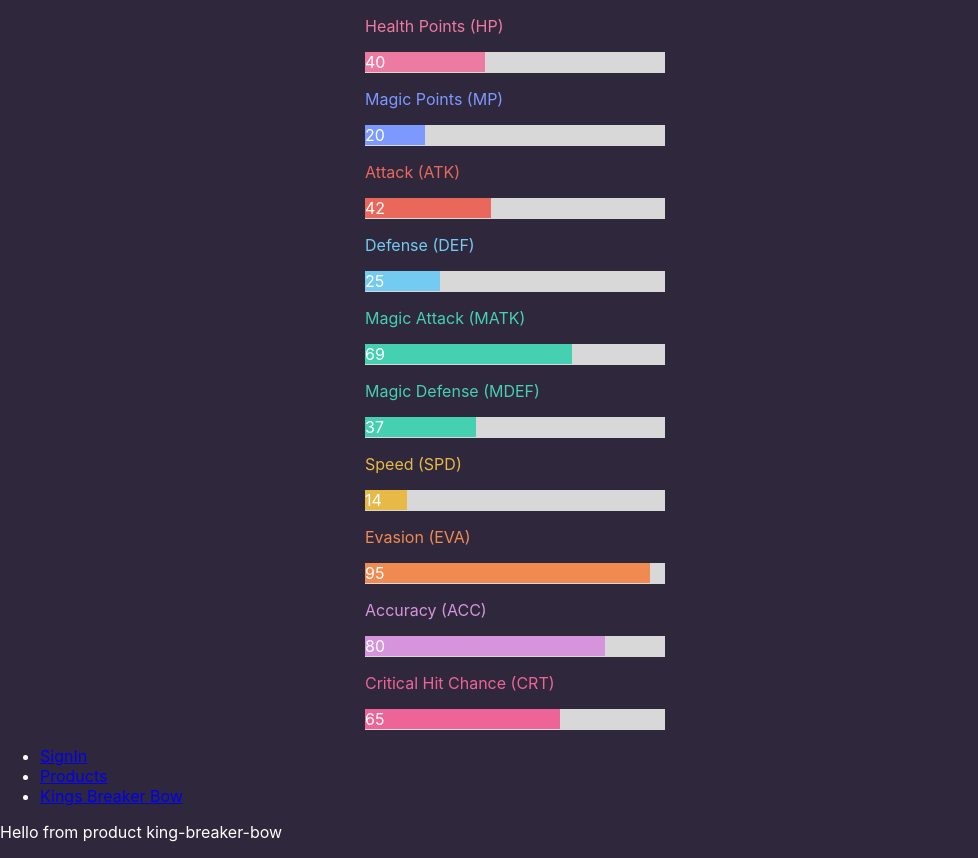
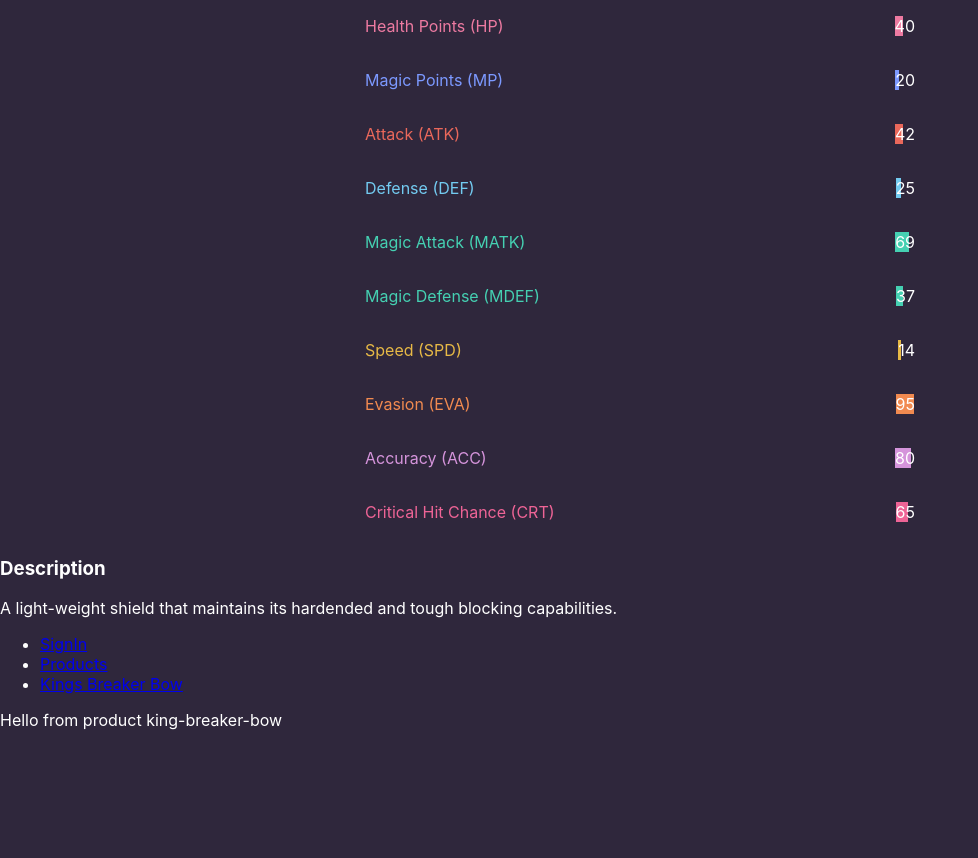
Before and after one commit to FahadHameed89/React-Redux-Router---RPG-Shop-Team-Project, a React (Create React App) app: page /products/king-breaker-bow in a window 1280 px wide. Shown: the whole page, without its empty margins (0-978 px from the left). After the commit the page ends 800 px from the top, so only its background shows below. Built offline with nearby package versions, Linux system fonts and the light colour scheme.

Commit message:
added description coding

```diff
--- a/src/index.js
+++ b/src/index.js
@@ -11,6 +11,8 @@ import './index.css';
 
 import ProductStats from './product/ProductStats';
 import './product/product.css';
+
+import Description from './product/ProductCard';
 
 const testStats = {
   "HP":    40,
@@ -40,6 +42,7 @@ configureStoreAsync()
       <React.StrictMode>
         <Provider store={store}>
         <ProductStats stats={testStats} />
+        <Description />
         <App />
         </Provider>
       </React.StrictMode>,
--- a/src/product/ProductCard.jsx
+++ b/src/product/ProductCard.jsx
@@ -0,0 +1,44 @@
+import React from 'react';
+import { useSelector } from 'react-redux';
+// import getAllProducts from './productReducer';
+
+
+
+/**
+ * What needs to happen
+ * ====================
+ *
+ * - Grab data item description from json file.
+ * - Output description into JSX.
+ * Note: When outputting description. Need to check if the data is
+ * 1) A string then create a <p> for it.
+ * 2) If it is in an array, then create a <p> per index.
+ *
+ */
+
+function Description() {
+    const description = useSelector(state => state.products["round-shieldofthe-bear"].description);
+
+    return (
+        <>
+        <h3>Description</h3>
+        <p>{description}</p>
+        </>
+    );
+}
+
+// return (
+//     <div class="product-stats">
+//       {stats.map((equipdesc, index) => {
+//         return (
+//          <p>{equipdesc}</p>
+//         );
+//       })}
+//     </div>
+//   );
+
+// check description if pure string or array
+// if pure string return <p>
+// if array do above
+
+export default Description;
--- a/src/product/product.css
+++ b/src/product/product.css
@@ -3,14 +3,14 @@
   margin: 0 auto;
 }
 
-.full-bar {
+/* .full-bar {
   background-color: #d8d8d8;
   height: 21px;
   width: 300px;
-}
+} */
 
 .product-stat {
-  display: inline;
+  display: flex;
   flex-flow: row nowrap;
   justify-content: space-between;
   margin-bottom: 2px;
```
